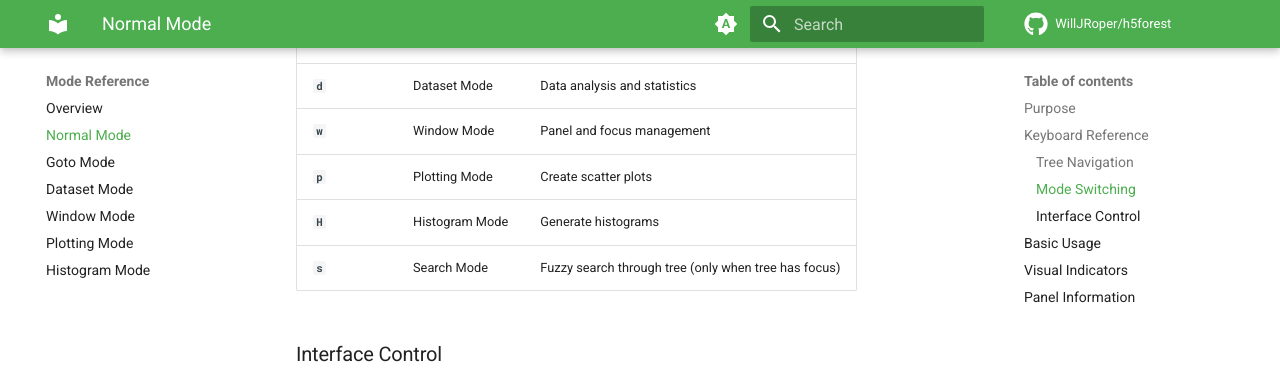
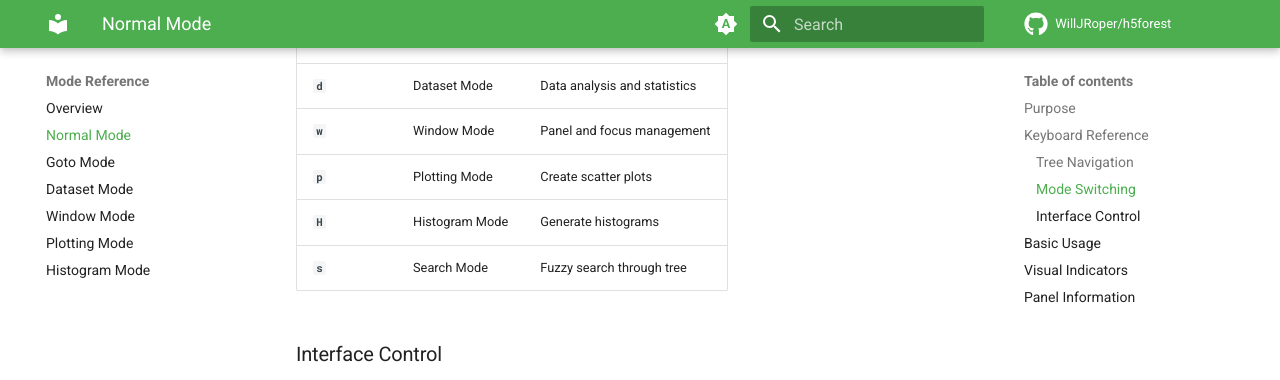
Before and after one commit to WillJRoper/h5forest, an MkDocs documentation site: the page built from docs/modes/normal.md, in a window 1280 px wide and 900 px high, scrolled down 1019 px. Shown: the top 380 px of the window. Built offline with MkDocs 1.6.1 and Material for MkDocs 9.7.7, drawn with Linux system fonts in a browser that asks for light colours; comment, search, counter and statistics services are not loaded.

Commit message:
Update documentation for always-available search mode
Following the changes in PR #32, search mode is now always accessible
in normal mode, not just when the tree panel has focus.

Updated documentation:
- Removed "only when tree has focus" restriction from normal.md
- Simplified search.md entry instructions to remove focus requirement

This aligns the documentation with the current behavior where search
is consistently available to users in normal mode.

Signed-off-by: Will Roper <w.roper@sussex.ac.uk>

```diff
--- a/docs/modes/normal.md
+++ b/docs/modes/normal.md
@@ -31,7 +31,7 @@ Normal Mode is designed for:
 | **`w`** | Window Mode | Panel and focus management |
 | **`p`** | Plotting Mode | Create scatter plots |
 | **`H`** | Histogram Mode | Generate histograms |
-| **`s`** | Search Mode | Fuzzy search through tree (only when tree has focus) |
+| **`s`** | Search Mode | Fuzzy search through tree |
 
 ### Interface Control
 
```
Also changed, not shown: docs/modes/search.md (+1 -1 lines).
